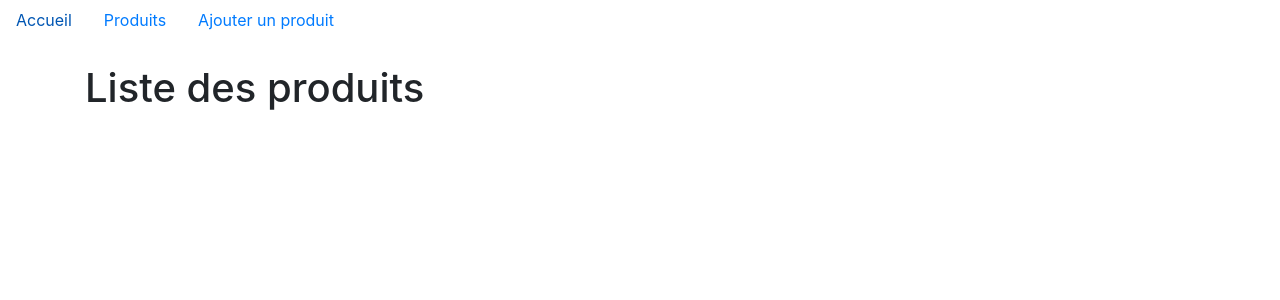
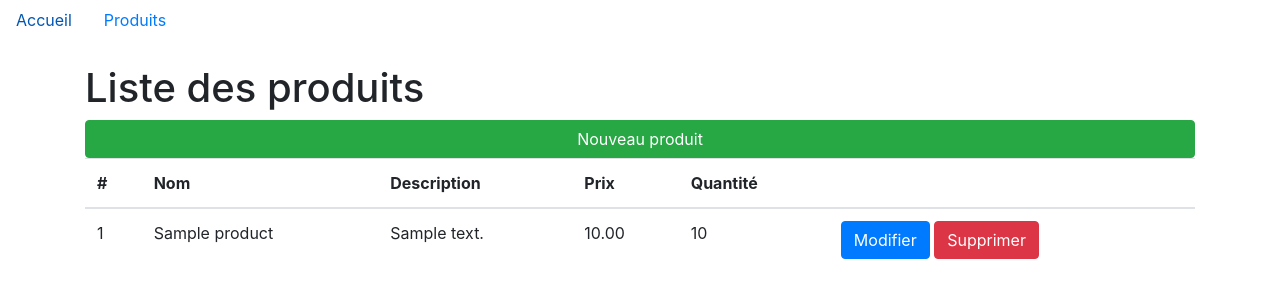
Before and after one commit to pascale-L/sf4-1, a Symfony app: template templates/product/list.html.twig in a window 1280 px wide. Shown: the top 300 px of the page. Run offline with Twig, Linux system fonts and the light colour scheme; the template is opened without the code that fills it: most values are stand-ins (such as "Sample title", 1, 10 or a date in 2020); some libraries are stand-ins or nearby versions.

Commit message:
MODIFIE la liste des produits
Finalisation du template de la liste des produits.

```diff
--- a/templates/base.html.twig
+++ b/templates/base.html.twig
@@ -22,9 +22,6 @@
                    <a href="{{ path('product_list') }}" class="nav-link">Produits</a>
            </li>
 
-           <li class="nav-item">
-                   <a href="{{ path('product_add') }}" class="nav-link">Ajouter un produit</a>
-           </li>
 
   </ul>
 
--- a/templates/product/add.html.twig
+++ b/templates/product/add.html.twig
@@ -7,5 +7,5 @@
 
 
 {% block body %}
-   <h1>ajouter un produit</h1>
+   <h1>Ajouter un produit</h1>
 {% endblock %}
--- a/templates/product/edit.html.twig
+++ b/templates/product/edit.html.twig
@@ -7,5 +7,5 @@
 {% endblock %}
 
 {% block body %}
-   <h1>modifier un produit</h1>
+   <h1>Modifier un produit</h1>
 {% endblock %}
--- a/templates/product/list.html.twig
+++ b/templates/product/list.html.twig
@@ -1,12 +1,47 @@
-
 {% extends "base.html.twig" %}
 
 
 {# On écrase le bloc title #}
 {% block title  %}
-    Liste des produits
+	Liste des produits
 {% endblock %}
 
 {% block body %}
-   <h1>Liste des produits</h1>
+	    <h1>Liste des produits</h1>
+
+    <a href="{{ path('product_add') }}" class="btn btn-success btn-block">
+        Nouveau produit
+    </a>
+
+    <table class="table">
+        <thead>
+        <tr>
+            <th>#</th>
+            <th>Nom</th>
+            <th>Description</th>
+            <th>Prix</th>
+            <th>Quantité</th>
+            <th></th>
+        </tr>
+        </thead>
+        <tbody>
+        {% for product in product_list %}
+            <tr>
+                <td>{{ product.id }}</td>
+                <td>{{ product.name }}</td>
+                <td>{{ product.description }}</td>
+                <td>{{ product.price|number_format(2, '.', ' ') }}</td>
+                <td>{{ product.quantity }}</td>
+                <td>
+                    <a href="{{ path('product_edit', {id: product.id}) }}" class="btn btn-primary">
+                        Modifier
+                    </a>
+                    <a href="#" class="btn btn-danger">
+                        Supprimer
+                    </a>
+                </td>
+            </tr>
+        {% endfor %}
+        </tbody>
+    </table>
 {% endblock %}
```
Also changed, not shown: src/Controller/HomeController.php (+33 -10 lines), src/Controller/ProductController.php (+20 -5 lines).
